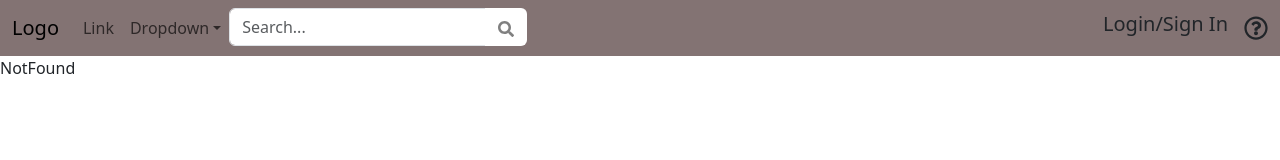
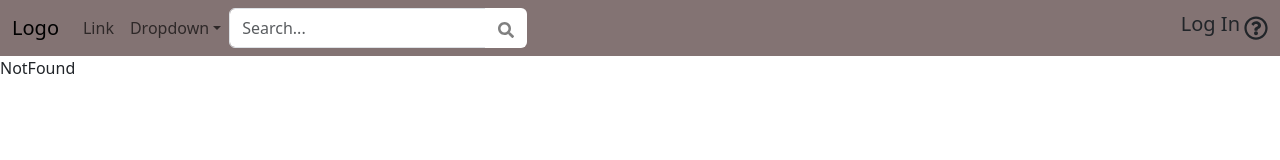
Before and after one commit to EliannyBello/flash-jobs-final-project, a React (Vite) app: page / in a window 1280 px wide. Shown: the top 160 px of the page. Built offline with nearby package versions, Linux system fonts and the light colour scheme.

Commit message:
navbar improved, removed duplicated components

```diff
--- a/src/components/NavBar.jsx
+++ b/src/components/NavBar.jsx
@@ -1,4 +1,4 @@
-import React, { useContext, useEffect } from "react";
+import React, { useContext, useEffect, useRef, useState } from "react";
 import { Link } from "react-router-dom";
 import { Context } from "../context/GlobalContext";
 import { FaSearch, FaRegQuestionCircle } from "react-icons/fa";
@@ -6,10 +6,27 @@ import '../styles/NavBar.css'
 
 const NavBar = () => {
     const context = useContext(Context);
+    const [collapsed, setCollapsed] = useState()
 
-    const LogoutNavbar = () => (
-        <div className="container-fluid d-flex justify-content-between">
-            <Link className="navbar-brand" to='/' >Logo</Link>
+    const SearchForm = () => (
+        <form className="d-flex" role="search">
+            <div className="input-group">
+                <input type="text" className="form-control input-search" placeholder="Search..." aria-label="Recipient's username" aria-describedby="button-addon2" />
+                <button className="btn btn-search" type="button" id="btn-search">
+                    <FaSearch className="search-icon" />
+                </button>
+            </div>
+        </form>
+    )
+
+    const Loggin = () => (
+        <h5 className="me-1">
+            Log In
+        </h5>
+    )
+
+    //please no delete, used to save temporal changes and tes
+    const Testing = () => (
         <form className="d-flex d-md-none" role="search">
             <div className="input-group">
                 <input type="text" className="form-control input-search" placeholder="Search..." aria-label="Recipient's username" aria-describedby="button-addon2" />
@@ -18,11 +35,30 @@ const NavBar = () => {
                 </button>
             </div>
         </form>
-            <div className="user-access d-block d-md-none">
-                <h5>
-                    Login/Sign In
-                </h5>
-            </div>
+    )
+
+    const setNavBar = () => {
+        if (context.logged) return <div></div>
+        else return <LogoutNavbar />
+    }
+
+    useEffect(() => {
+        const isCollapsed = () => {
+            setCollapsed(window.innerWidth < 768)
+        }
+        window.addEventListener('resize', isCollapsed);
+        isCollapsed();
+        return () => {
+            window.removeEventListener('resize', isCollapsed);
+        };
+    }, []);
+
+    return (
+        <nav className="navbar navbar-expand-md navbar-light-mode">
+            <div className="container-fluid d-flex justify-content-between">
+                <Link className="navbar-brand" to='/' >Logo</Link>
+                {collapsed && <SearchForm />}
+                {collapsed && <Loggin />}
                 <button className="navbar-toggler" type="button" data-bs-toggle="collapse" data-bs-target="#nabvarGeneralOptions"
                     aria-controls="nabvarGeneralOptions" aria-expanded="false" aria-label="Toggle navigation">
                     <span className="navbar-toggler-icon"></span>
@@ -43,36 +79,15 @@ const NavBar = () => {
                                 <li><a className="dropdown-item" href="#">Something else here</a></li>
                             </ul>
                         </li>
-                    <form className="d-flex d-none d-md-block" role="search">
-                        <div className="input-group">
-                            <input type="text" className="form-control input-search" placeholder="Search..." aria-label="Recipient's username" aria-describedby="button-addon2" />
-                            <button className="btn btn-search" type="button" id="btn-search">
-                                <FaSearch className="search-icon" />
-                            </button>
-                        </div>
-                    </form>
+                        {!collapsed && <SearchForm />}
                     </ul>
 
                     <div className="d-flex align-items-center">
-                    <div className="user-access d-none d-md-block me-3">
-                        <h5>
-                            Login/Sign In
-                        </h5>
-                    </div>
+                        {!collapsed && <Loggin />}
                         <FaRegQuestionCircle className="fs-4" />
                     </div>
                 </div>
             </div>
-    )
-
-    const setNavBar = () => {
-        if (context.logged) return <div></div>
-        else return <LogoutNavbar />
-    }
-
-    return (
-        <nav className="navbar navbar-expand-md navbar-light-mode">
-            {setNavBar()}
         </nav>
     )
 }
```
Also changed, not shown: src/context/GlobalContext.jsx (+1 -6 lines). Lines whose indentation alone changed are shown as unchanged.
